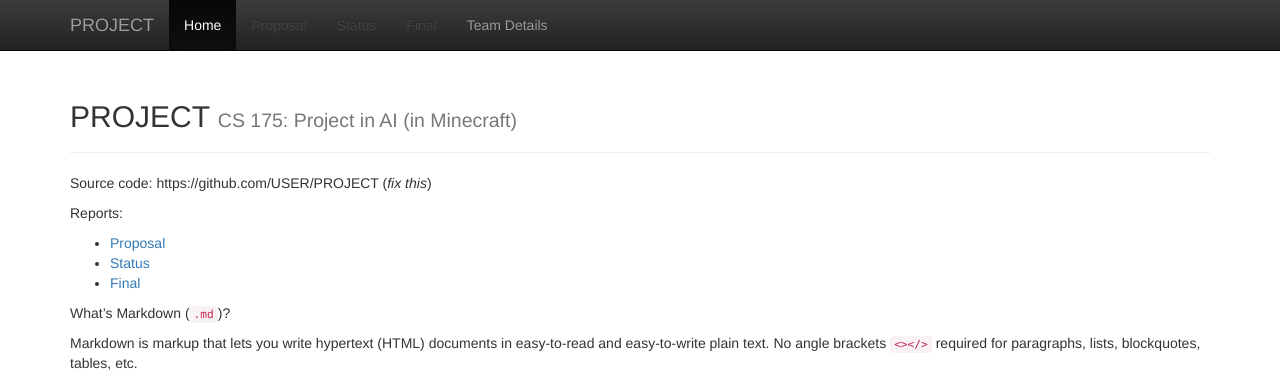
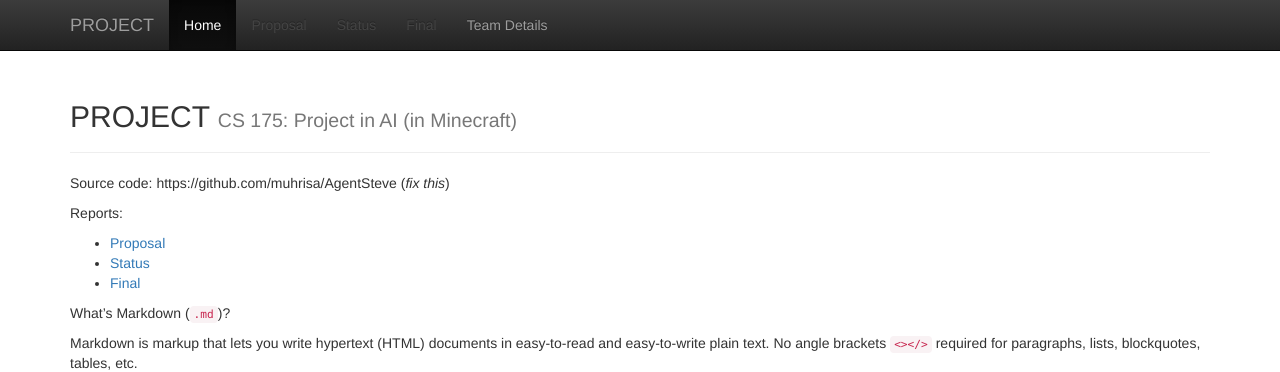
Before and after one commit to giallonotte/ArchitectSteve, a Jekyll site: the page built from docs/index.md, in a window 1280 px wide. Shown: the top 372 px of the page. Built offline with Jekyll 4.4.1, drawn with Linux system fonts in a browser that asks for light colours; formulas are drawn with MathJax 3; some of the changed lines change nothing that is shown.

Commit message:
fixed index

```diff
--- a/docs/index.md
+++ b/docs/index.md
@@ -3,7 +3,7 @@
 title:  Home
 ---
 
-Source code: https://github.com/USER/PROJECT (_fix this_)
+Source code: https://github.com/muhrisa/AgentSteve (_fix this_)
 
 Reports:
 
```
